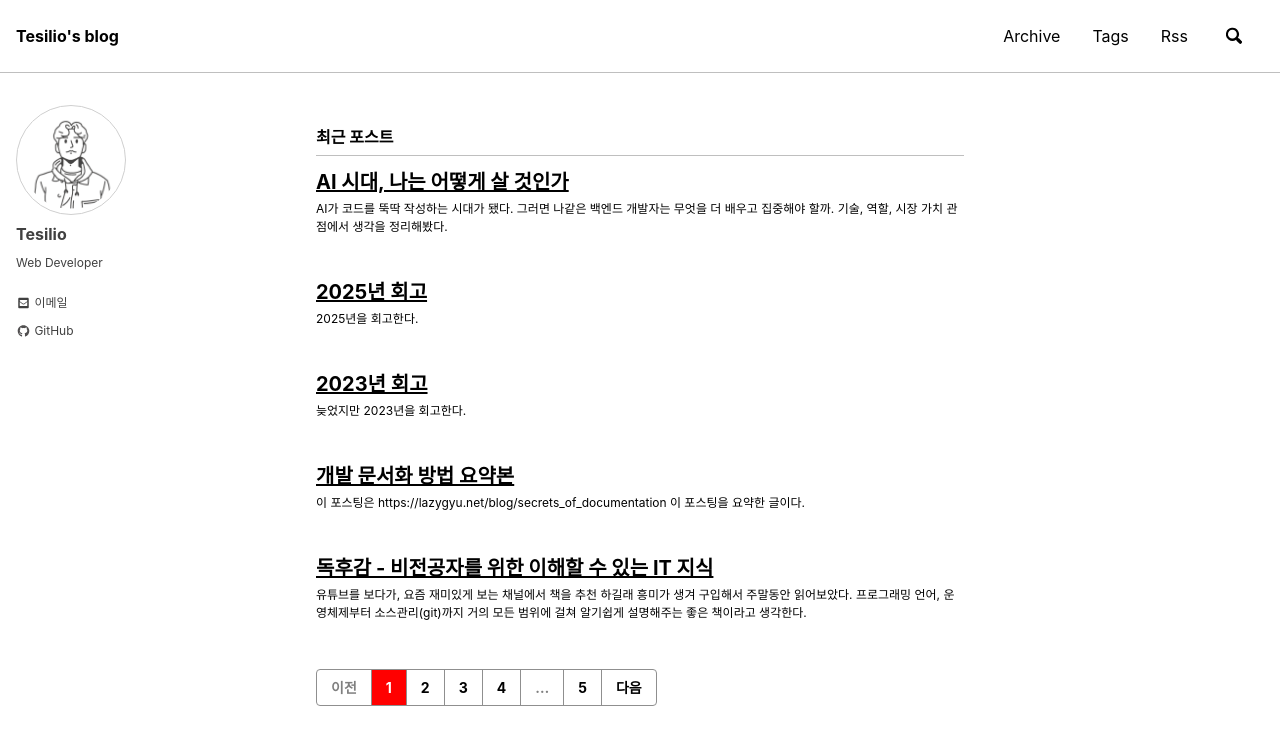
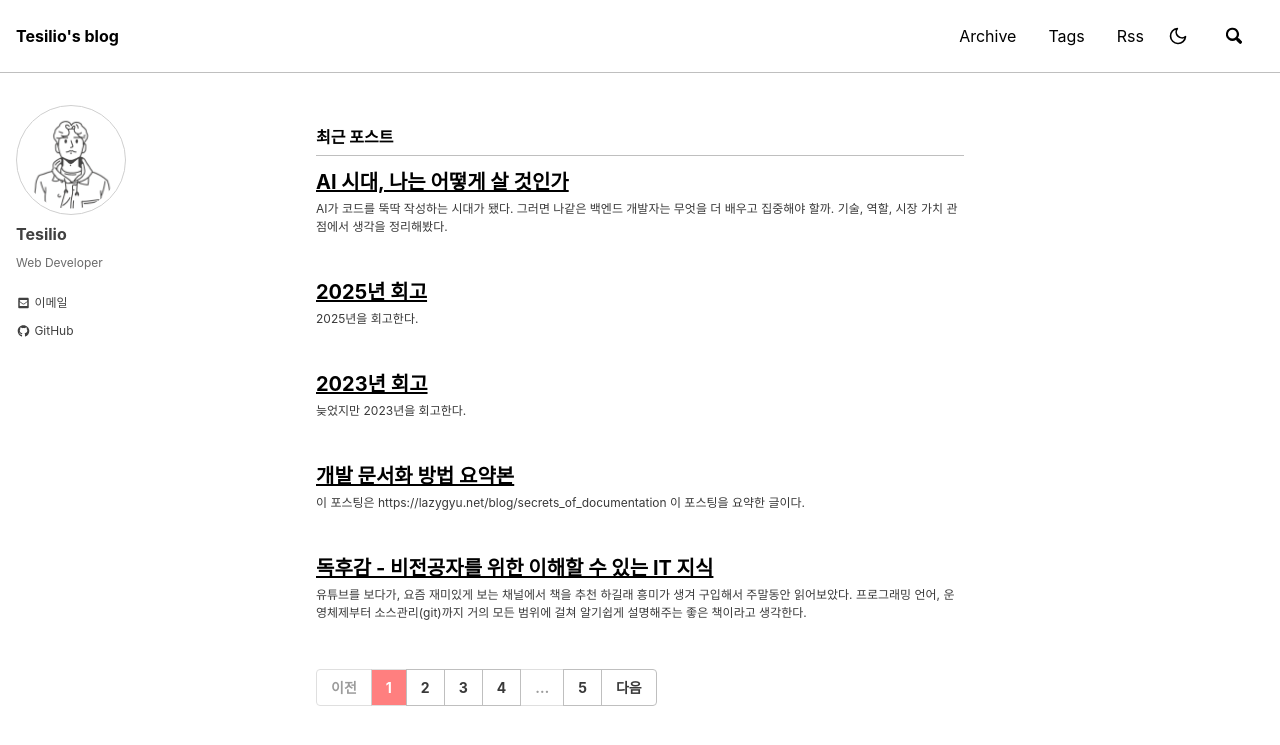
Before and after one commit to tesilio/tesilio.github.io, a Jekyll site: the page built from index.html, in a window 1280 px wide and 900 px high. Shown: the top 745 px of the window. Built offline with Jekyll 4.4.1, drawn with Linux system fonts in a browser that asks for light colours; nearby versions of some CDN libraries; the list of posts is cut into pages by our own code.

Commit message:
feat: 다크/라이트 모드 지원 추가

```diff
--- a/_includes/head/custom.html
+++ b/_includes/head/custom.html
@@ -1,4 +1,15 @@
 <!-- start custom head snippets -->
+
+<!-- Theme initialization (FOUC prevention) - CSS 로드 전 실행 -->
+<script>
+  (function() {
+    var THEME_KEY = 'theme';
+    var saved = localStorage.getItem(THEME_KEY);
+    var prefersDark = window.matchMedia('(prefers-color-scheme: dark)').matches;
+    var theme = saved || (prefersDark ? 'dark' : 'light');
+    document.documentElement.setAttribute('data-theme', theme);
+  })();
+</script>
 
 <!-- insert favicons. use https://realfavicongenerator.net/ -->
 
--- a/_includes/masthead.html
+++ b/_includes/masthead.html
@@ -15,6 +15,23 @@
             </li>
           {% endfor %}
         </ul>
+        <!-- Theme Toggle Button -->
+        <button class="theme-toggle" type="button" aria-label="Toggle dark/light mode" title="Toggle theme">
+          <svg class="theme-toggle__sun" xmlns="http://www.w3.org/2000/svg" width="20" height="20" viewBox="0 0 24 24" fill="none" stroke="currentColor" stroke-width="2" stroke-linecap="round" stroke-linejoin="round">
+            <circle cx="12" cy="12" r="5"/>
+            <line x1="12" y1="1" x2="12" y2="3"/>
+            <line x1="12" y1="21" x2="12" y2="23"/>
+            <line x1="4.22" y1="4.22" x2="5.64" y2="5.64"/>
+            <line x1="18.36" y1="18.36" x2="19.78" y2="19.78"/>
+            <line x1="1" y1="12" x2="3" y2="12"/>
+            <line x1="21" y1="12" x2="23" y2="12"/>
+            <line x1="4.22" y1="19.78" x2="5.64" y2="18.36"/>
+            <line x1="18.36" y1="5.64" x2="19.78" y2="4.22"/>
+          </svg>
+          <svg class="theme-toggle__moon" xmlns="http://www.w3.org/2000/svg" width="20" height="20" viewBox="0 0 24 24" fill="none" stroke="currentColor" stroke-width="2" stroke-linecap="round" stroke-linejoin="round">
+            <path d="M21 12.79A9 9 0 1 1 11.21 3 7 7 0 0 0 21 12.79z"/>
+          </svg>
+        </button>
         {% if site.search == true %}
         <button class="search__toggle" type="button">
           <svg class="icon" width="16" height="16" xmlns="http://www.w3.org/2000/svg" viewBox="0 0 15.99 16">
--- a/_includes/scripts.html
+++ b/_includes/scripts.html
@@ -9,6 +9,7 @@
   {% endfor %}
 {% else %}
   <script src="{{ '/assets/js/main.min.js' | relative_url }}"></script>
+  <script src="{{ '/assets/js/theme-toggle.js' | relative_url }}"></script>
   <script src="https://use.fontawesome.com/releases/v5.2.0/js/all.js"></script>
 {% endif %}
 
--- /dev/null
+++ b/_sass/minimal-mistakes/_theme-overrides.scss
@@ -0,0 +1,511 @@
+/* ==========================================================================
+   Theme Overrides - CSS Custom Properties 적용
+   런타임 테마 전환을 위해 색상 변수를 CSS 변수로 오버라이드
+   ========================================================================== */
+
+/* ==========================================================================
+   Base Elements
+   ========================================================================== */
+
+html {
+  background-color: var(--mm-background-color);
+}
+
+body {
+  background-color: var(--mm-background-color);
+  color: var(--mm-text-color);
+}
+
+/* Links */
+a {
+  color: var(--mm-link-color);
+
+  &:visited {
+    color: var(--mm-link-color-visited);
+  }
+
+  &:hover,
+  &:focus {
+    color: var(--mm-link-color-hover);
+  }
+}
+
+/* Border elements */
+blockquote {
+  border-left-color: var(--mm-primary-color);
+}
+
+hr {
+  border-color: var(--mm-border-color);
+}
+
+/* ==========================================================================
+   Masthead
+   ========================================================================== */
+
+.masthead {
+  background-color: var(--mm-background-color);
+  border-bottom-color: var(--mm-border-color);
+}
+
+.site-title {
+  color: var(--mm-masthead-link-color);
+}
+
+.greedy-nav {
+  background: var(--mm-background-color);
+
+  a {
+    color: var(--mm-masthead-link-color);
+
+    &:hover {
+      color: var(--mm-masthead-link-color-hover);
+    }
+  }
+
+  .visible-links a:before {
+    background: var(--mm-primary-color);
+  }
+}
+
+.greedy-nav__toggle {
+  color: var(--mm-masthead-link-color);
+
+  &:hover {
+    color: var(--mm-masthead-link-color-hover);
+  }
+}
+
+.navicon {
+  background: var(--mm-masthead-link-color);
+
+  &::before,
+  &::after {
+    background: var(--mm-masthead-link-color);
+  }
+}
+
+.hidden-links {
+  background: var(--mm-background-color);
+  border-color: var(--mm-border-color);
+
+  a {
+    color: var(--mm-masthead-link-color);
+
+    &:hover {
+      color: var(--mm-masthead-link-color-hover);
+      background: var(--mm-border-color);
+    }
+  }
+}
+
+/* ==========================================================================
+   Footer
+   ========================================================================== */
+
+.page__footer {
+  background-color: var(--mm-footer-background-color);
+  color: #fff !important;
+}
+
+.page__footer-follow .social-icons .svg-inline--fa {
+  color: inherit;
+}
+
+/* ==========================================================================
+   Sidebar & Author Profile
+   ========================================================================== */
+
+.sidebar {
+  a {
+    color: var(--mm-text-color);
+
+    &:hover {
+      color: var(--mm-link-color);
+    }
+  }
+}
+
+.author__name {
+  color: var(--mm-text-color);
+}
+
+.author__bio {
+  color: var(--mm-muted-text-color);
+}
+
+.author__urls-wrapper {
+  button {
+    color: var(--mm-text-color);
+    background-color: var(--mm-background-color);
+    border-color: var(--mm-border-color);
+  }
+}
+
+.author__urls.social-icons .svg-inline--fa {
+  color: inherit;
+}
+
+/* ==========================================================================
+   Content
+   ========================================================================== */
+
+.page__content {
+  h1, h2, h3, h4, h5, h6 {
+    color: var(--mm-text-color);
+  }
+
+  p, li, dl {
+    color: var(--mm-text-color);
+  }
+}
+
+.page__meta {
+  color: var(--mm-muted-text-color);
+}
+
+.page__taxonomy-item {
+  color: var(--mm-text-color);
+  background: var(--mm-form-background-color);
+  border-color: var(--mm-border-color);
+
+  &:hover {
+    color: var(--mm-link-color-hover);
+    background: var(--mm-background-color);
+  }
+}
+
+/* ==========================================================================
+   Archive & Lists
+   ========================================================================== */
+
+.archive__item-title {
+  color: var(--mm-text-color);
+
+  a {
+    color: var(--mm-text-color);
+
+    &:hover {
+      color: var(--mm-link-color);
+    }
+  }
+}
+
+.archive__item-excerpt {
+  color: var(--mm-muted-text-color);
+}
+
+/* ==========================================================================
+   Code & Syntax Highlighting
+   ========================================================================== */
+
+/* Inline code */
+p > code,
+a > code,
+li > code,
+figcaption > code,
+td > code {
+  background: var(--mm-code-background-color);
+  color: var(--mm-text-color);
+}
+
+/* Code blocks */
+div.highlighter-rouge,
+figure.highlight {
+  background: var(--mm-code-background-color);
+}
+
+.highlight {
+  background: var(--mm-code-background-color);
+
+  .c { color: var(--mm-base03); } /* Comment */
+  .err { color: var(--mm-base08); } /* Error */
+  .k { color: var(--mm-base0e); } /* Keyword */
+  .l { color: var(--mm-base09); } /* Literal */
+  .n { color: var(--mm-base00); } /* Name */
+  .o { color: var(--mm-base0c); } /* Operator */
+  .p { color: var(--mm-base00); } /* Punctuation */
+  .cm { color: var(--mm-base03); } /* Comment.Multiline */
+  .cp { color: var(--mm-base03); } /* Comment.Preproc */
+  .c1 { color: var(--mm-base03); } /* Comment.Single */
+  .cs { color: var(--mm-base03); } /* Comment.Special */
+  .gd { color: var(--mm-base08); } /* Generic.Deleted */
+  .ge { font-style: italic; } /* Generic.Emph */
+  .gh { color: var(--mm-base00); font-weight: bold; } /* Generic.Heading */
+  .gi { color: var(--mm-base0b); } /* Generic.Inserted */
+  .gp { color: var(--mm-base03); font-weight: bold; } /* Generic.Prompt */
+  .gs { font-weight: bold; } /* Generic.Strong */
+  .gu { color: var(--mm-base0c); font-weight: bold; } /* Generic.Subheading */
+  .kc { color: var(--mm-base0e); } /* Keyword.Constant */
+  .kd { color: var(--mm-base0e); } /* Keyword.Declaration */
+  .kn { color: var(--mm-base0c); } /* Keyword.Namespace */
+  .kp { color: var(--mm-base0e); } /* Keyword.Pseudo */
+  .kr { color: var(--mm-base0e); } /* Keyword.Reserved */
+  .kt { color: var(--mm-base0a); } /* Keyword.Type */
+  .ld { color: var(--mm-base0b); } /* Literal.Date */
+  .m { color: var(--mm-base09); } /* Literal.Number */
+  .s { color: var(--mm-base0b); } /* Literal.String */
+  .na { color: var(--mm-base0d); } /* Name.Attribute */
+  .nb { color: var(--mm-base00); } /* Name.Builtin */
+  .nc { color: var(--mm-base0a); } /* Name.Class */
+  .no { color: var(--mm-base08); } /* Name.Constant */
+  .nd { color: var(--mm-base0c); } /* Name.Decorator */
+  .ni { color: var(--mm-base00); } /* Name.Entity */
+  .ne { color: var(--mm-base08); } /* Name.Exception */
+  .nf { color: var(--mm-base0d); } /* Name.Function */
+  .nl { color: var(--mm-base00); } /* Name.Label */
+  .nn { color: var(--mm-base0a); } /* Name.Namespace */
+  .nx { color: var(--mm-base0d); } /* Name.Other */
+  .py { color: var(--mm-base00); } /* Name.Property */
+  .nt { color: var(--mm-base0c); } /* Name.Tag */
+  .nv { color: var(--mm-base08); } /* Name.Variable */
+  .ow { color: var(--mm-base0c); } /* Operator.Word */
+  .w { color: var(--mm-base00); } /* Text.Whitespace */
+  .mf { color: var(--mm-base09); } /* Literal.Number.Float */
+  .mh { color: var(--mm-base09); } /* Literal.Number.Hex */
+  .mi { color: var(--mm-base09); } /* Literal.Number.Integer */
+  .mo { color: var(--mm-base09); } /* Literal.Number.Oct */
+  .sb { color: var(--mm-base0b); } /* Literal.String.Backtick */
+  .sc { color: var(--mm-base00); } /* Literal.String.Char */
+  .sd { color: var(--mm-base03); } /* Literal.String.Doc */
+  .s2 { color: var(--mm-base0b); } /* Literal.String.Double */
+  .se { color: var(--mm-base09); } /* Literal.String.Escape */
+  .sh { color: var(--mm-base0b); } /* Literal.String.Heredoc */
+  .si { color: var(--mm-base09); } /* Literal.String.Interpol */
+  .sx { color: var(--mm-base0b); } /* Literal.String.Other */
+  .sr { color: var(--mm-base0b); } /* Literal.String.Regex */
+  .s1 { color: var(--mm-base0b); } /* Literal.String.Single */
+  .ss { color: var(--mm-base0b); } /* Literal.String.Symbol */
+  .bp { color: var(--mm-base00); } /* Name.Builtin.Pseudo */
+  .vc { color: var(--mm-base08); } /* Name.Variable.Class */
+  .vg { color: var(--mm-base08); } /* Name.Variable.Global */
+  .vi { color: var(--mm-base08); } /* Name.Variable.Instance */
+  .il { color: var(--mm-base09); } /* Literal.Number.Integer.Long */
+}
+
+/* Gist */
+.gist {
+  .gist-file {
+    border-color: var(--mm-border-color);
+  }
+
+  .gist-data {
+    background-color: var(--mm-code-background-color);
+    border-color: var(--mm-border-color);
+  }
+
+  .gist-meta {
+    background-color: var(--mm-code-background-color-dark);
+    color: var(--mm-muted-text-color);
+  }
+}
+
+/* ==========================================================================
+   Forms
+   ========================================================================== */
+
+input,
+textarea,
+select {
+  background-color: var(--mm-form-background-color);
+  border-color: var(--mm-border-color);
+  color: var(--mm-text-color);
+
+  &:focus {
+    border-color: var(--mm-primary-color);
+  }
+}
+
+/* Search */
+.search__toggle {
+  color: var(--mm-masthead-link-color);
+
+  &:hover {
+    color: var(--mm-masthead-link-color-hover);
+  }
+}
+
+.search-content {
+  background-color: var(--mm-background-color);
+
+  .search-input {
+    background-color: var(--mm-form-background-color);
+    color: var(--mm-text-color);
+  }
+}
+
+/* ==========================================================================
+   Buttons
+   ========================================================================== */
+
+.btn {
+  color: #fff;
+  background-color: var(--mm-primary-color);
+  border-color: var(--mm-primary-color);
+
+  &:hover {
+    background-color: var(--mm-link-color-hover);
+    border-color: var(--mm-link-color-hover);
+  }
+}
+
+/* ==========================================================================
+   Notices
+   ========================================================================== */
+
+.notice,
+.notice--primary,
+.notice--info,
+.notice--warning,
+.notice--success,
+.notice--danger {
+  color: var(--mm-text-color);
+}
+
+/* ==========================================================================
+   Table of Contents
+   ========================================================================== */
+
+.toc {
+  background-color: var(--mm-background-color);
+  border-color: var(--mm-border-color);
+
+  .nav__title {
+    color: var(--mm-text-color);
+    background: var(--mm-primary-color);
+  }
+
+  a {
+    color: var(--mm-text-color);
+
+    &:hover {
+      color: var(--mm-link-color);
+    }
+  }
+}
+
+/* ==========================================================================
+   Archive Subtitle (최근 포스트 등)
+   ========================================================================== */
+
+.archive__subtitle {
+  color: var(--mm-text-color);
+  border-bottom-color: var(--mm-border-color);
+}
+
+/* ==========================================================================
+   Pagination
+   ========================================================================== */
+
+.pagination {
+  li {
+    a {
+      color: var(--mm-muted-text-color);
+      border-color: var(--mm-border-color);
+
+      &.disabled {
+        color: var(--mm-muted-text-color);
+        opacity: 0.5;
+      }
+    }
+  }
+
+  .current {
+    color: #fff;
+    background: var(--mm-primary-color);
+  }
+}
+
+.pagination--pager {
+  color: var(--mm-text-color);
+  border-color: var(--mm-border-color);
+
+  &:hover {
+    background-color: var(--mm-primary-color);
+    color: #fff;
+  }
+
+  &.disabled {
+    color: var(--mm-muted-text-color);
+  }
+}
+
+/* ==========================================================================
+   Theme Toggle Button
+   ========================================================================== */
+
+.theme-toggle {
+  display: flex;
+  align-items: center;
+  justify-content: center;
+  padding: 0.5rem;
+  margin-right: 0.5rem;
+  background: transparent;
+  border: none;
+  cursor: pointer;
+  color: var(--mm-masthead-link-color);
+  transition: color 0.2s ease;
+
+  &:hover {
+    color: var(--mm-link-color);
+  }
+
+  svg {
+    width: 1.25rem;
+    height: 1.25rem;
+  }
+}
+
+/* Light mode: 달 아이콘 표시 */
+:root:not([data-theme="dark"]) .theme-toggle__sun,
+[data-theme="light"] .theme-toggle__sun {
+  display: none;
+}
+
+:root:not([data-theme="dark"]) .theme-toggle__moon,
+[data-theme="light"] .theme-toggle__moon {
+  display: block;
+}
+
+/* Dark mode: 해 아이콘 표시 */
+[data-theme="dark"] .theme-toggle__sun {
+  display: block;
+}
+
+[data-theme="dark"] .theme-toggle__moon {
+  display: none;
+}
+
+/* OS dark mode 미디어 쿼리 아이콘 전환 */
+@media (prefers-color-scheme: dark) {
+  :root:not([data-theme="light"]) .theme-toggle__sun {
+    display: block;
+  }
+
+  :root:not([data-theme="light"]) .theme-toggle__moon {
+    display: none;
+  }
+}
+
+/* ==========================================================================
+   Smooth Transitions
+   ========================================================================== */
+
+html,
+body,
+.masthead,
+.greedy-nav,
+.page__footer,
+.sidebar,
+.toc,
+div.highlighter-rouge,
+figure.highlight,
+input,
+textarea,
+select {
+  transition: background-color 0.3s ease, color 0.3s ease, border-color 0.3s ease;
+}
+
+a {
+  transition: color 0.2s ease;
+}
--- /dev/null
+++ b/_sass/minimal-mistakes/_theme-vars.scss
@@ -0,0 +1,116 @@
+/* ==========================================================================
+   Theme Variables (CSS Custom Properties)
+   다크/라이트 모드 런타임 전환을 위한 CSS 변수 정의
+   ========================================================================== */
+
+:root {
+  /* Light theme (contrast skin 기반) */
+  --mm-background-color: #fff;
+  --mm-text-color: #000;
+  --mm-muted-text-color: #393939;
+  --mm-primary-color: #ff0000;
+  --mm-border-color: #bfbfbf;
+  --mm-footer-background-color: #000;
+  --mm-link-color: #0000ff;
+  --mm-link-color-hover: #0000bf;
+  --mm-link-color-visited: #3f3fff;
+  --mm-masthead-link-color: #000;
+  --mm-masthead-link-color-hover: #000;
+  --mm-navicon-link-color-hover: #ccc;
+  --mm-code-background-color: #fafafa;
+  --mm-code-background-color-dark: #b3b8bc;
+  --mm-form-background-color: #f1f2f3;
+
+  /* Syntax highlighting - Light (contrast) */
+  --mm-base00: #000000;
+  --mm-base01: #242422;
+  --mm-base02: #484844;
+  --mm-base03: #6c6c66;
+  --mm-base04: #918f88;
+  --mm-base05: #b5b3aa;
+  --mm-base06: #d9d7cc;
+  --mm-base07: #fdfbee;
+  --mm-base08: #ff6c60;
+  --mm-base09: #e9c062;
+  --mm-base0a: #ffffb6;
+  --mm-base0b: #a8ff60;
+  --mm-base0c: #c6c5fe;
+  --mm-base0d: #96cbfe;
+  --mm-base0e: #ff73fd;
+  --mm-base0f: #b18a3d;
+}
+
+[data-theme="dark"] {
+  /* Dark theme (_dark.scss 기반) */
+  --mm-background-color: #252a34;
+  --mm-text-color: #eaeaea;
+  --mm-muted-text-color: #b0b0b0;
+  --mm-primary-color: #00adb5;
+  --mm-border-color: #515763;
+  --mm-footer-background-color: #1a1d24;
+  --mm-link-color: #9cd3d6;
+  --mm-link-color-hover: #b5e0e2;
+  --mm-link-color-visited: #75a0a3;
+  --mm-masthead-link-color: #eaeaea;
+  --mm-masthead-link-color-hover: #bbbbbb;
+  --mm-navicon-link-color-hover: #1a1d24;
+  --mm-code-background-color: #1f232b;
+  --mm-code-background-color-dark: #181b21;
+  --mm-form-background-color: #1f232b;
+
+  /* Syntax highlighting - Dark */
+  --mm-base00: #ffffff;
+  --mm-base01: #e0e0e0;
+  --mm-base02: #d0d0d0;
+  --mm-base03: #b0b0b0;
+  --mm-base04: #000000;
+  --mm-base05: #101010;
+  --mm-base06: #151515;
+  --mm-base07: #202020;
+  --mm-base08: #ff0086;
+  --mm-base09: #fd8900;
+  --mm-base0a: #aba800;
+  --mm-base0b: #00c918;
+  --mm-base0c: #1faaaa;
+  --mm-base0d: #3777e6;
+  --mm-base0e: #ad00a1;
+  --mm-base0f: #cc6633;
+}
+
+/* OS 설정 자동 감지 (사용자가 명시적으로 light를 선택하지 않은 경우) */
+@media (prefers-color-scheme: dark) {
+  :root:not([data-theme="light"]) {
+    --mm-background-color: #252a34;
+    --mm-text-color: #eaeaea;
+    --mm-muted-text-color: #b0b0b0;
+    --mm-primary-color: #00adb5;
+    --mm-border-color: #515763;
+    --mm-footer-background-color: #1a1d24;
+    --mm-link-color: #9cd3d6;
+    --mm-link-color-hover: #b5e0e2;
+    --mm-link-color-visited: #75a0a3;
+    --mm-masthead-link-color: #eaeaea;
+    --mm-masthead-link-color-hover: #bbbbbb;
+    --mm-navicon-link-color-hover: #1a1d24;
+    --mm-code-background-color: #1f232b;
+    --mm-code-background-color-dark: #181b21;
+    --mm-form-background-color: #1f232b;
+
+    --mm-base00: #ffffff;
+    --mm-base01: #e0e0e0;
+    --mm-base02: #d0d0d0;
+    --mm-base03: #b0b0b0;
+    --mm-base04: #000000;
+    --mm-base05: #101010;
+    --mm-base06: #151515;
+    --mm-base07: #202020;
+    --mm-base08: #ff0086;
+    --mm-base09: #fd8900;
+    --mm-base0a: #aba800;
+    --mm-base0b: #00c918;
+    --mm-base0c: #1faaaa;
+    --mm-base0d: #3777e6;
+    --mm-base0e: #ad00a1;
+    --mm-base0f: #cc6633;
+  }
+}
--- a/assets/css/main.scss
+++ b/assets/css/main.scss
@@ -6,6 +6,10 @@
 
 @import "minimal-mistakes/skins/{{ site.minimal_mistakes_skin | default: 'default' }}"; // skin
 @import "minimal-mistakes"; // main partials
+
+/* Theme switching support - CSS Custom Properties */
+@import "minimal-mistakes/theme-vars";      // CSS 변수 정의 (라이트/다크)
+@import "minimal-mistakes/theme-overrides"; // CSS 변수 적용 오버라이드
 
 html {
   font-size: 13px; // change to whatever
--- /dev/null
+++ b/assets/js/theme-toggle.js
@@ -0,0 +1,76 @@
+/**
+ * Theme Toggle
+ * - OS 설정 자동 감지 (prefers-color-scheme)
+ * - 수동 토글 지원
+ * - localStorage에 사용자 선택 저장
+ */
+(function() {
+  'use strict';
+
+  var THEME_KEY = 'theme';
+  var DARK = 'dark';
+  var LIGHT = 'light';
+
+  /**
+   * 현재 테마 가져오기
+   */
+  function getCurrentTheme() {
+    return document.documentElement.getAttribute('data-theme') || LIGHT;
+  }
+
+  /**
+   * 테마 설정
+   */
+  function setTheme(theme) {
+    document.documentElement.setAttribute('data-theme', theme);
+    localStorage.setItem(THEME_KEY, theme);
+  }
+
+  /**
+   * 테마 토글
+   */
+  function toggleTheme() {
+    var currentTheme = getCurrentTheme();
+    var newTheme = currentTheme === DARK ? LIGHT : DARK;
+    setTheme(newTheme);
+  }
+
+  /**
+   * OS 테마 변경 감지
+   */
+  function watchOSTheme() {
+    var mediaQuery = window.matchMedia('(prefers-color-scheme: dark)');
+
+    mediaQuery.addEventListener('change', function(e) {
+      // 사용자가 수동으로 설정한 경우 OS 설정 무시
+      if (!localStorage.getItem(THEME_KEY)) {
+        setTheme(e.matches ? DARK : LIGHT);
+      }
+    });
+  }
+
+  /**
+   * 토글 버튼 이벤트 바인딩
+   */
+  function bindToggleButton() {
+    var toggleBtn = document.querySelector('.theme-toggle');
+    if (toggleBtn) {
+      toggleBtn.addEventListener('click', toggleTheme);
+    }
+  }
+
+  /**
+   * 초기화
+   */
+  function init() {
+    bindToggleButton();
+    watchOSTheme();
+  }
+
+  // DOM 로드 후 초기화
+  if (document.readyState === 'loading') {
+    document.addEventListener('DOMContentLoaded', init);
+  } else {
+    init();
+  }
+})();
--- a/docker-compose.yml
+++ b/docker-compose.yml
@@ -2,9 +2,8 @@ version: "3.3"
 
 services:
   blog:
-    image: jekyll/jekyll:latest
-    command: jekyll serve --force_polling --drafts --livereload --trace
+    image: bretfisher/jekyll-serve:latest
     ports:
       - "4000:4000"
     volumes:
-      - .:/srv/jekyll
+      - .:/site
```
Also changed, not shown: README.md (added).
